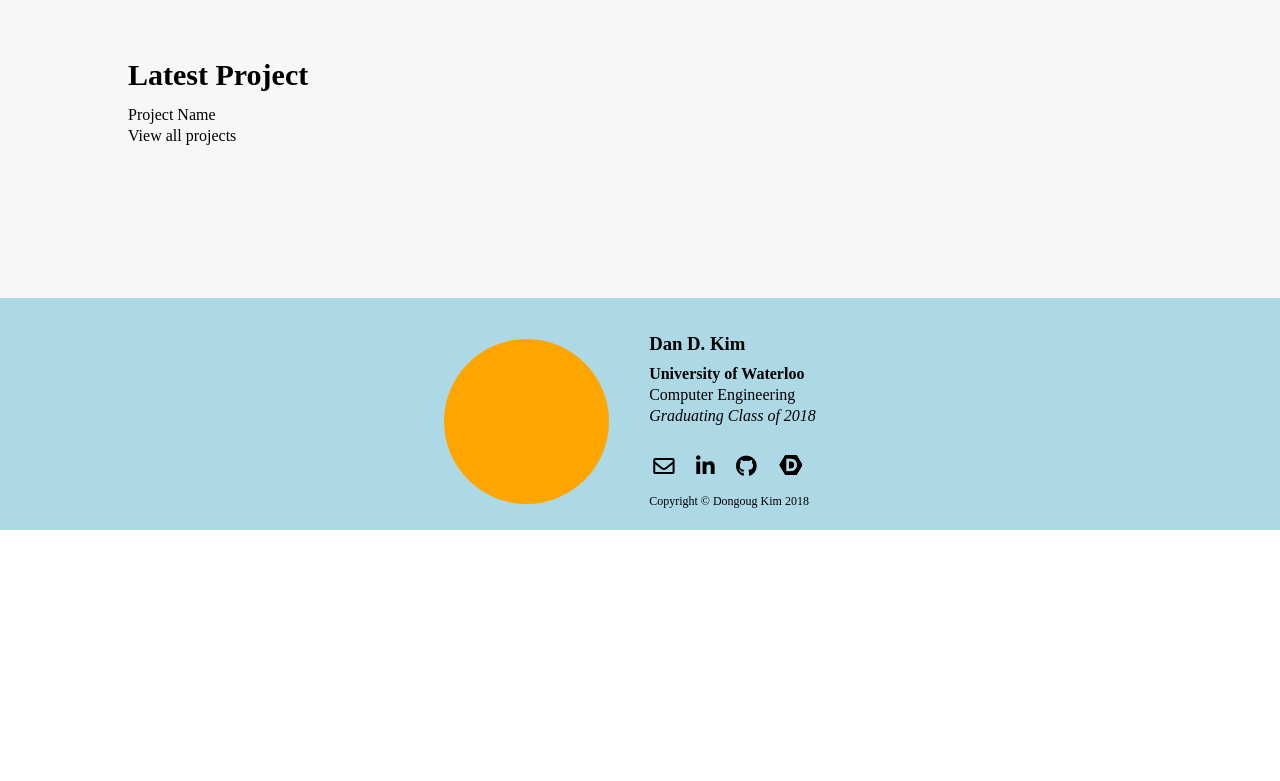
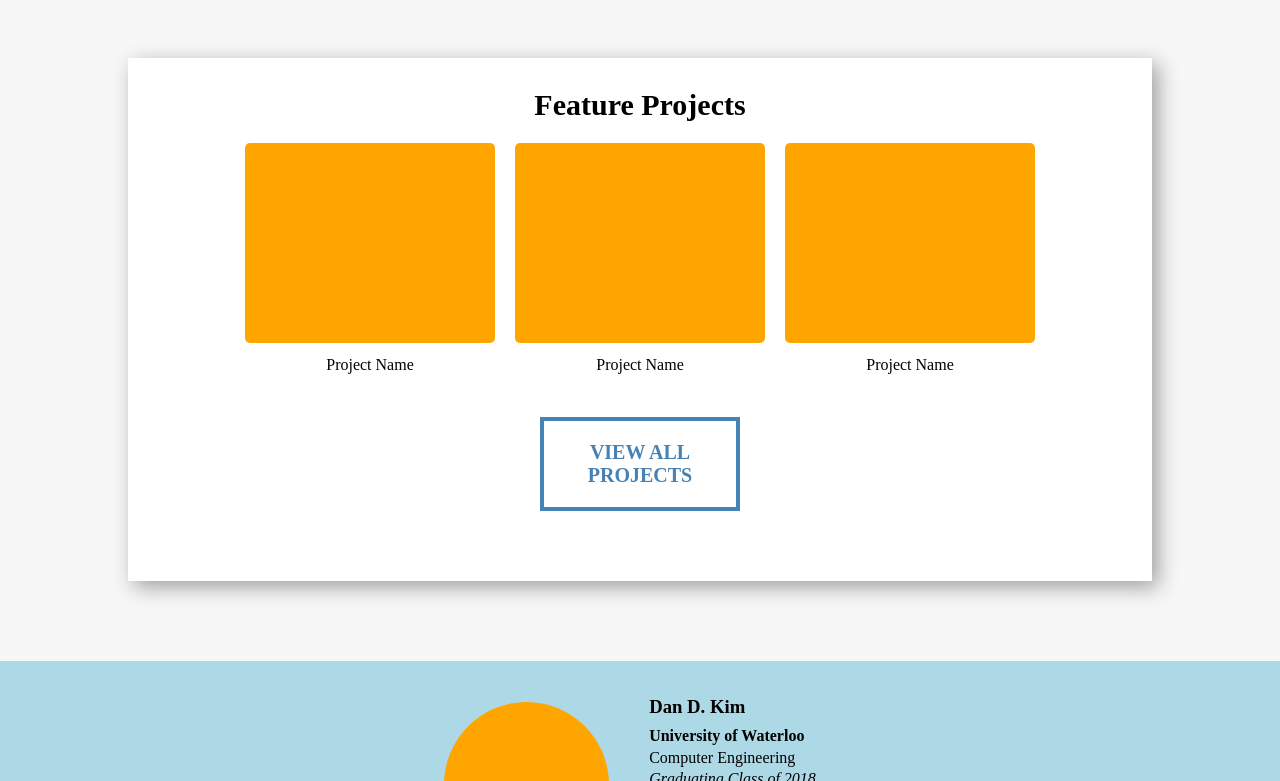
Before and after one commit to jjhp516/04-Four-Page-Website, a website: page index.html in a window 1280 px wide. Shown: the part 550-1331 px from the top of the page. Before the commit the page ends 1080 px from the top, so only its background shows below. Drawn offline with nearby package versions, Linux system fonts and the light colour scheme.

Commit message:
updated homepage

```diff
--- a/index.html
+++ b/index.html
@@ -63,14 +63,23 @@
     <main>
         <div class="wrapper">
             <div class="preview-container">
-                <h2>Latest Project</h2>
-                <div class="project-preview">
-                    <div class="preview-img"></div>
-                    <p>Project Name</p>
+                <h2>Feature Projects</h2>
+                <div class="feature">
+                    <div class="project-preview">
+                        <div class="preview-img"></div>
+                        <p>Project Name</p>
+                    </div>
+                    <div class="project-preview">
+                        <div class="preview-img"></div>
+                        <p>Project Name</p>
+                    </div>
+                    <div class="project-preview">
+                        <div class="preview-img"></div>
+                        <p>Project Name</p>
+                    </div>
                 </div>
+                <a href="./projects.html">View all projects</a>
             </div>
-
-            <a href="./projects.html">View all projects</a>
         </div>
     </main>
 
--- a/sass/app.scss
+++ b/sass/app.scss
@@ -3,6 +3,7 @@
 @import './base/general.scss';
 @import './components/header.scss';
 @import './components/hero.scss';
+@import './components/home.scss';
 @import './components/about.scss';
 @import './components/projects.scss';
 @import './components/projects-img.scss';
--- a/sass/components/home.scss
+++ b/sass/components/home.scss
@@ -1,5 +1,42 @@
 .preview-container {
     @include card-effect($negative-space,$shadow);
     padding: 30px;
-    min-width: 260px;
+    min-width: 250px;
+
+    .feature {
+        display: flex;
+        align-items: center;
+        justify-content: center;
+        flex-wrap: wrap;
+    }
+
+    .project-preview {
+        display: flex;
+        flex-direction: column;
+        align-items: center;
+        justify-content: space-between;
+
+        .preview-img {
+            @include project-image($debug);
+            border-radius: 5px;
+            margin: 10px;
+        }
+    }
+
+    h2 {
+        text-align: center;
+    }
+
+    a {
+        display: block;
+        width: 200px;
+        margin: 40px auto;
+        border: 4px solid $secondary-color;
+        text-align: center;
+        padding: 20px 0;
+        font-size: 20px;
+        font-weight: bold;
+        text-transform: uppercase;
+        color: $secondary-color;
+    }
 }
```
Also changed, not shown: css/app.css.
